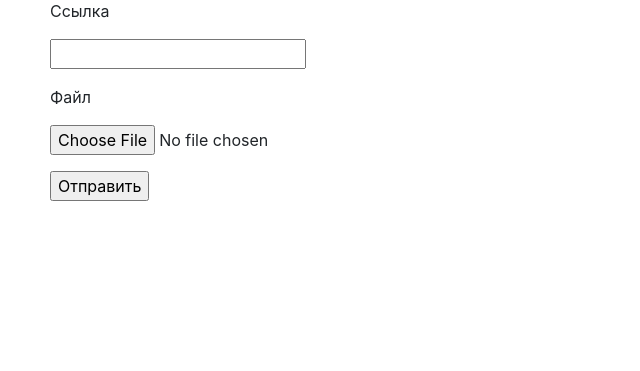
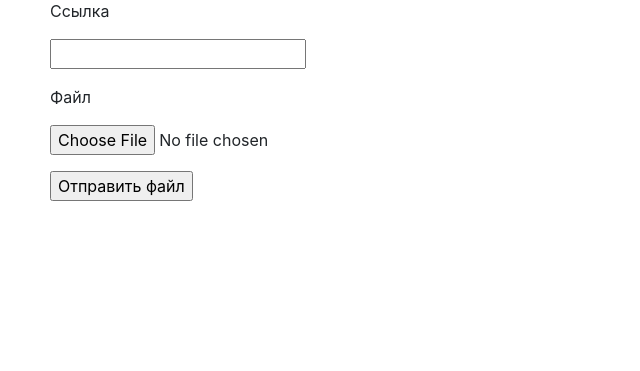
Before and after one commit to sergiishevchenko/resizer-image, a Django app: page /add_new_images in a window 1280 px wide. Shown: the part 67-438 px from the top of the page, without its empty margins (0-640 px from the left). Run offline with Django 3.2, Linux system fonts and the light colour scheme; some libraries are stand-ins or nearby versions.

Commit message:
fixed names

```diff
--- a/test_project/templates/add_new_image.html
+++ b/test_project/templates/add_new_image.html
@@ -11,13 +11,14 @@
         <section class="test_project" style="margin-left: 50px">
             <a href="{% url 'init' %}">Назад к списку</a>
             <h3 class="text-left">Новое изображение</h3>
-            <form enctype="multipart/form-data" method="post" >{% csrf_token %}
+            <form enctype="multipart/form-data" method="post" action="{% url 'image_page' %}">
+                {% csrf_token %}
                 <p class="text-left">Ссылка</p>
                 <p class="text-left"><input type="url" id="url" name="url"></p>
                 <p class="text-left">Файл</p>
-                <p class="text-left"><input type="file" id="file" name="file"></p>
-                <p class="text-left"><input type="submit" value="Отправить"></p>
-             </form>
+                <p class="text-left"><input type="file" id="files" name="files"></p>
+                <p class="text-left"><input type="submit" value="Отправить файл"></p>
+            </form>
         </section>
     </body>
 </html>
```
